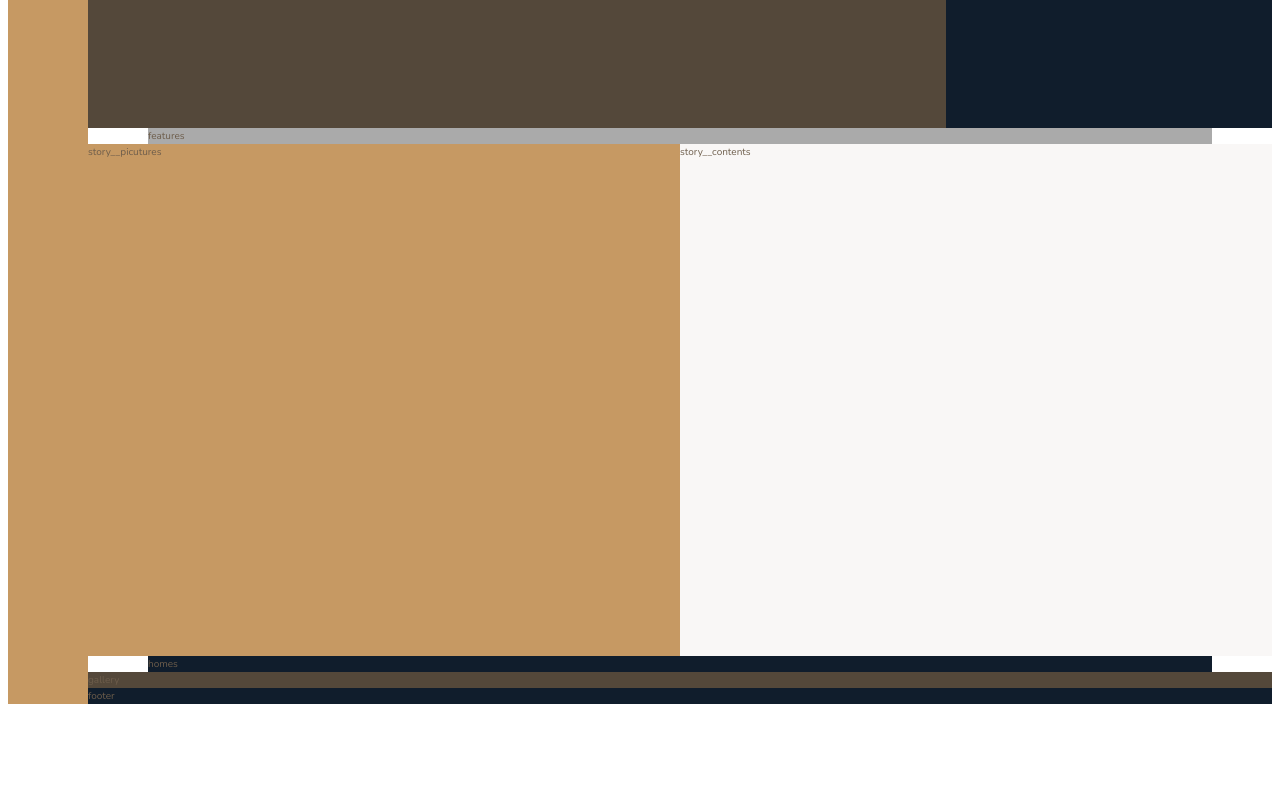
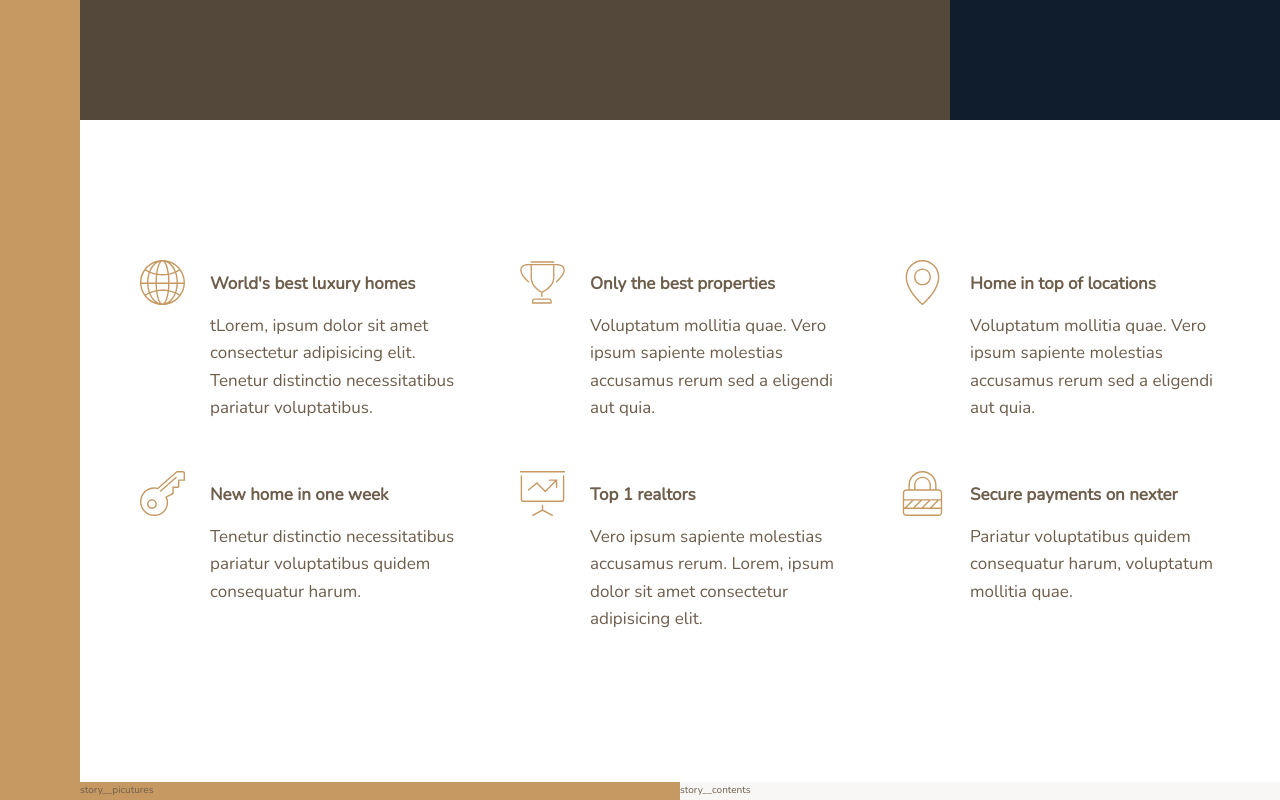
Before and after one commit to Kenji-jp/Take-lesson, a website: page lesson-3/index.html in a window 1280 px wide. Shown: the part 520-1320 px from the top of the page. Before the commit the page ends 1232 px from the top, so only its background shows below. Drawn offline with nearby package versions, Linux system fonts and the light colour scheme.

Commit message:
[add] building feature section

```diff
--- /dev/null
+++ b/lesson-3/css/reset.css
@@ -0,0 +1,76 @@
+/* A Modern CSS Reset */
+
+*,
+*::before,
+*::after {
+    box-sizing: border-box
+}
+
+ul[class],
+ol[class] {
+    padding: 0
+}
+
+body,
+h1,
+h2,
+h3,
+h4,
+p,
+ul[class],
+ol[class],
+figure,
+blockquote,
+dl,
+dd {
+    margin: 0
+}
+
+html {
+    scroll-behavior: smooth
+}
+
+body {
+    min-height: 100vh;
+    text-rendering: optimizeSpeed;
+    line-height: 1.5
+}
+
+ul[class],
+ol[class] {
+    list-style: none
+}
+
+a:not([class]) {
+    text-decoration-skip-ink: auto
+}
+
+img,
+picture {
+    max-width: 100%;
+    display: block
+}
+
+article>*+* {
+    margin-top: 1em
+}
+
+input,
+button,
+textarea,
+select {
+    font: inherit
+}
+
+img:not([alt]) {
+    filter: blur(10px)
+}
+
+@media(prefers-reduced-motion:reduce) {
+    * {
+        animation-duration: .01ms !important;
+        animation-iteration-count: 1 !important;
+        transition-duration: .01ms !important;
+        scroll-behavior: auto !important
+    }
+}
--- a/lesson-3/index.html
+++ b/lesson-3/index.html
@@ -7,6 +7,7 @@
     <meta http-equiv="X-UA-Compatible" content="ie=edge">
 
     <link href="https://fonts.googleapis.com/css?family=Josefin+Sans:300,400,400i|Nunito:300,300i" rel="stylesheet">
+    <link rel="stylesheet" href="css/reset.css">
     <link rel="stylesheet" href="css/style.css">
     <link rel="shortcut icon" type="image/png" href="img/favicon.png">
 
@@ -24,7 +25,56 @@
         TOP 3 realtor
     </div>
     <section class="features">
-        features
+        <div class="feature">
+            <svg class="feature__icon">
+                <use xlink:href="img/sprite.svg#icon-global"></use>
+            </svg>
+            <h4 class="heading-4"> World's best luxury homes</h4>
+            <p class="feature__text">
+                tLorem, ipsum dolor sit amet consectetur adipisicing elit. Tenetur distinctio necessitatibus pariatur
+                voluptatibus.</p>
+        </div>
+        <div class="feature">
+            <svg class="feature__icon">
+                <use xlink:href="img/sprite.svg#icon-trophy"></use>
+            </svg>
+            <h4 class="heading-4"> Only the best properties</h4>
+            <p class="feature__text">
+                Voluptatum mollitia quae. Vero ipsum sapiente molestias accusamus rerum sed a eligendi aut quia.</p>
+        </div>
+        <div class="feature">
+            <svg class="feature__icon">
+                <use xlink:href="img/sprite.svg#icon-map-pin"></use>
+            </svg>
+            <h4 class="heading-4">Home in top of locations</h4>
+            <p class="feature__text">
+                Voluptatum mollitia quae. Vero ipsum sapiente molestias accusamus rerum sed a eligendi aut quia.</p>
+        </div>
+        <div class="feature">
+            <svg class="feature__icon">
+                <use xlink:href="img/sprite.svg#icon-key"></use>
+            </svg>
+            <h4 class="heading-4"> New home in one week</h4>
+            <p class="feature__text">
+                Tenetur distinctio necessitatibus pariatur voluptatibus quidem consequatur harum.</p>
+        </div>
+        <div class="feature">
+            <svg class="feature__icon">
+                <use xlink:href="img/sprite.svg#icon-presentation"></use>
+            </svg>
+            <h4 class="heading-4"> Top 1 realtors</h4>
+            <p class="feature__text">
+                Vero ipsum sapiente molestias accusamus rerum. Lorem, ipsum dolor sit amet consectetur adipisicing elit.
+            </p>
+        </div>
+        <div class="feature">
+            <svg class="feature__icon">
+                <use xlink:href="img/sprite.svg#icon-lock"></use>
+            </svg>
+            <h4 class="heading-4"> Secure payments on nexter</h4>
+            <p class="feature__text">
+                Pariatur voluptatibus quidem consequatur harum, voluptatum mollitia quae.</p>
+        </div>
     </section>
     <div class="story__pictures">
         story__picutures
--- a/lesson-3/sass/_features.scss
+++ b/lesson-3/sass/_features.scss
@@ -1,4 +1,28 @@
 .features {
-    background-color: $color-grey-light-2;
     grid-column: center-start / center-end;
+    margin: 15rem 0;
+    display: grid;
+    grid-template-columns: repeat(auto-fit, minmax(25rem, 1fr));
+    grid-gap: 6rem;
+    align-items: start;
 }
+
+.feature {
+    display: grid;
+    grid-template-columns: min-content 1fr;
+    grid-row-gap: 1.5rem;
+    grid-column-gap: 2.5rem;
+
+    &__icon {
+        fill: $color-primary;
+        width: 4.5rem;
+        height: 4.5rem;
+        grid-row: 1 / span 2;
+        transform: translateY(-1rem);
+
+    }
+
+    &__text {
+        font-size: 1.7rem;
+    }
+}
--- a/lesson-3/sass/_typography.scss
+++ b/lesson-3/sass/_typography.scss
@@ -0,0 +1,4 @@
+.heading-4 {
+    font-weight: 600;
+    font-size: 1.7rem;
+}
```
Also changed, not shown: lesson-3/css/style.css.
